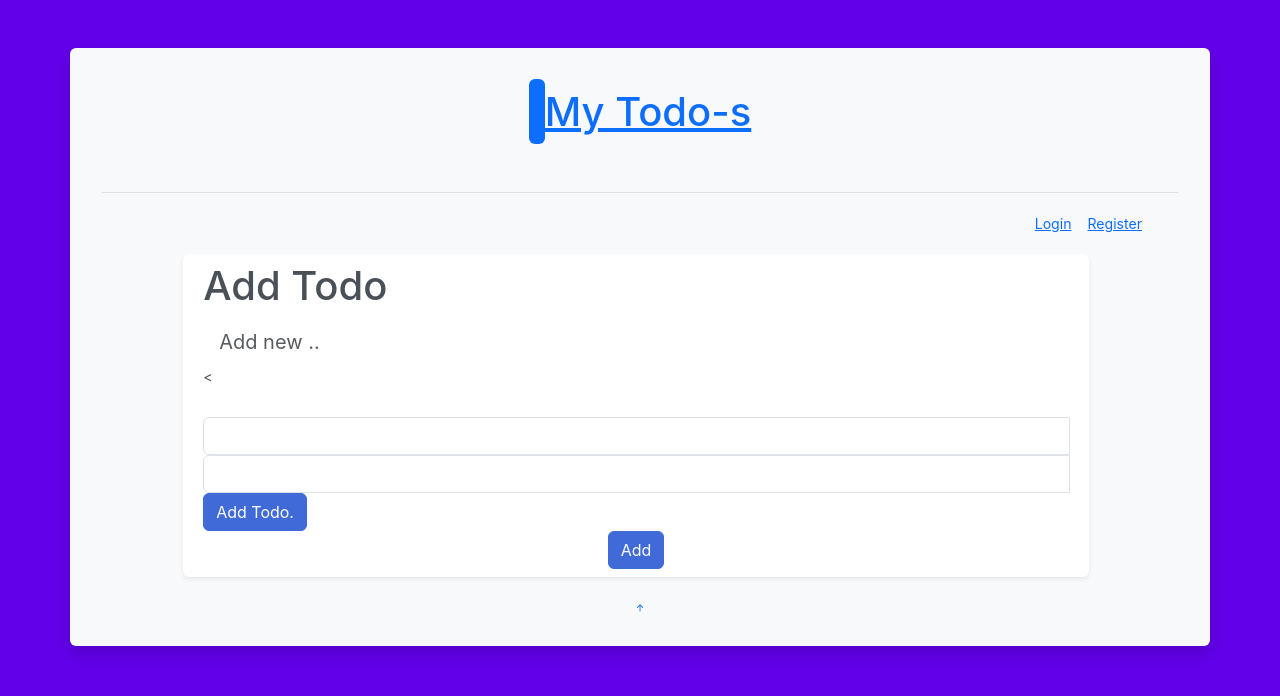
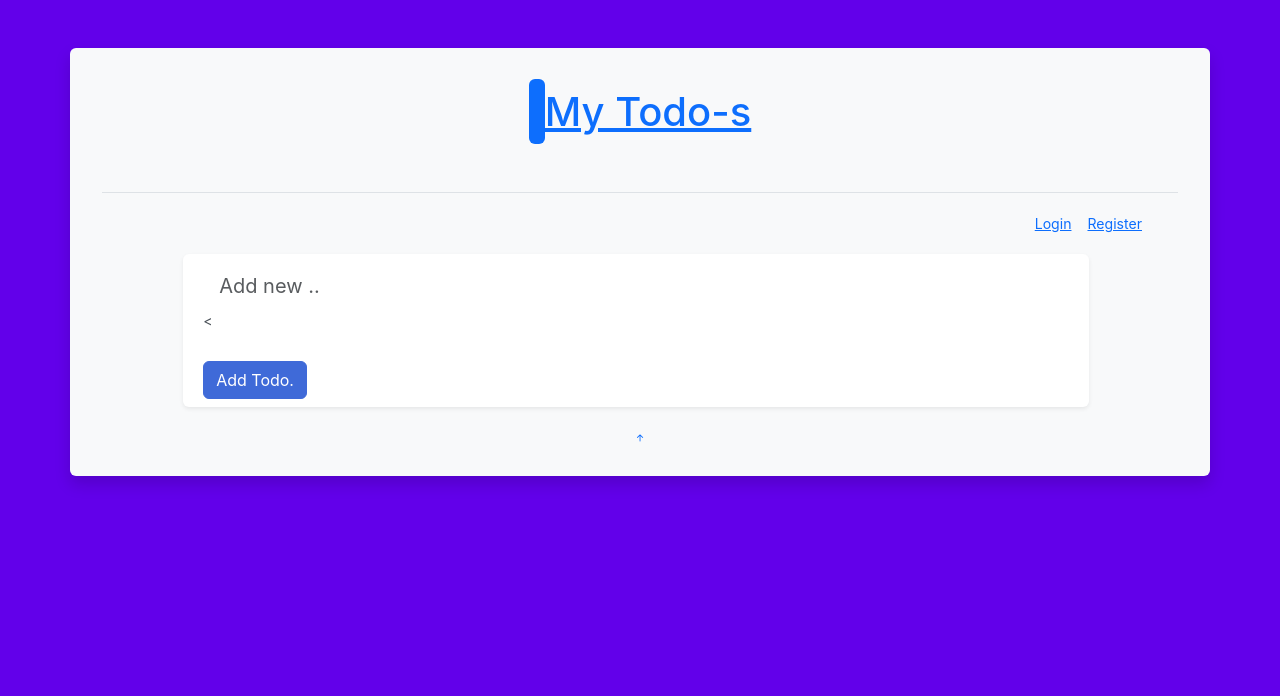
Before and after one commit to olusesa/mytodosite, a Flask app: page / in a window 1280 px wide. Shown: the top 696 px of the page. Run offline with Flask 3, Linux system fonts and the light colour scheme; some libraries are stand-ins or nearby versions.

Commit message:
New Update MyTodoSite commit

```diff
--- a/templates/add_todo.html
+++ b/templates/add_todo.html
@@ -3,7 +3,6 @@
             <div class="row bg-white rounded shadow-sm p-2 add-todo-wrapper align-items-center justify-content-center">
 
                 <div class="box">
-	<h1>Add Todo</h1>
     <form action="{{ url_for('create_todo') }}" method="post">
         <div class="col">
                     <input class="form-control form-control-lg border-0 add-todo-input bg-transparent rounded" type="text" placeholder="Add new ..">
@@ -12,20 +11,20 @@
                     <label class="text-secondary my-2 p-0 px-1 view-opt-label due-date-label d-none">Due date not set</label>
                     <i class="fa fa-calendar my-2 px-1 text-primary btn due-date-button" data-toggle="tooltip" data-placement="bottom" title="Set a Due date"></i>
                     <i class="fa fa-calendar-times-o my-2 px-1 text-danger btn clear-due-date-button d-none" data-toggle="tooltip" data-placement="bottom" title="Clear Due date"></i>
-                </div>
-        <div class="input-group date" data-provide="datepicker">
-            <input type="text" class="form-control">
-        <div class="input-group-addon">
-        <span class="glyphicon glyphicon-th"></span>
         </div>
-        </div>
+<!--        <div class="input-group date" data-provide="datepicker">-->
+<!--            <input type="text" class="form-control">-->
+<!--        <div class="input-group-addon">-->
+<!--        <span class="glyphicon glyphicon-th"></span>-->
+<!--        </div>-->
+<!--        </div>-->
 
-        <div class="input-group date" data-provide="datepicker">
-            <input type="text" class="form-control">
-            <div class="input-group-addon">
-                <span class="glyphicon glyphicon-th"></span>
-            </div>
-        </div>
+<!--        <div class="input-group date" data-provide="datepicker">-->
+<!--            <input type="text" class="form-control">-->
+<!--            <div class="input-group-addon">-->
+<!--                <span class="glyphicon glyphicon-th"></span>-->
+<!--            </div>-->
+<!--        </div>-->
         <button type="submit" class="btn btn-primary btn-block btn-large">Add Todo.</button>
     </form>
 </div>
@@ -34,9 +33,9 @@
 
 
 
-                <div class="col-auto px-0 mx-0 mr-2">
-                    <button type="button" class="btn btn-primary" action="{{ url_for('create_todo') }}">Add</button>
-                </div>
+<!--                <div class="col-auto px-0 mx-0 mr-2">-->
+<!--                    <button type="button" class="btn btn-primary" action="{{ url_for('create_todo') }}">Add</button>-->
+<!--                </div>-->
             </div>
         </div>
     </div>
```
